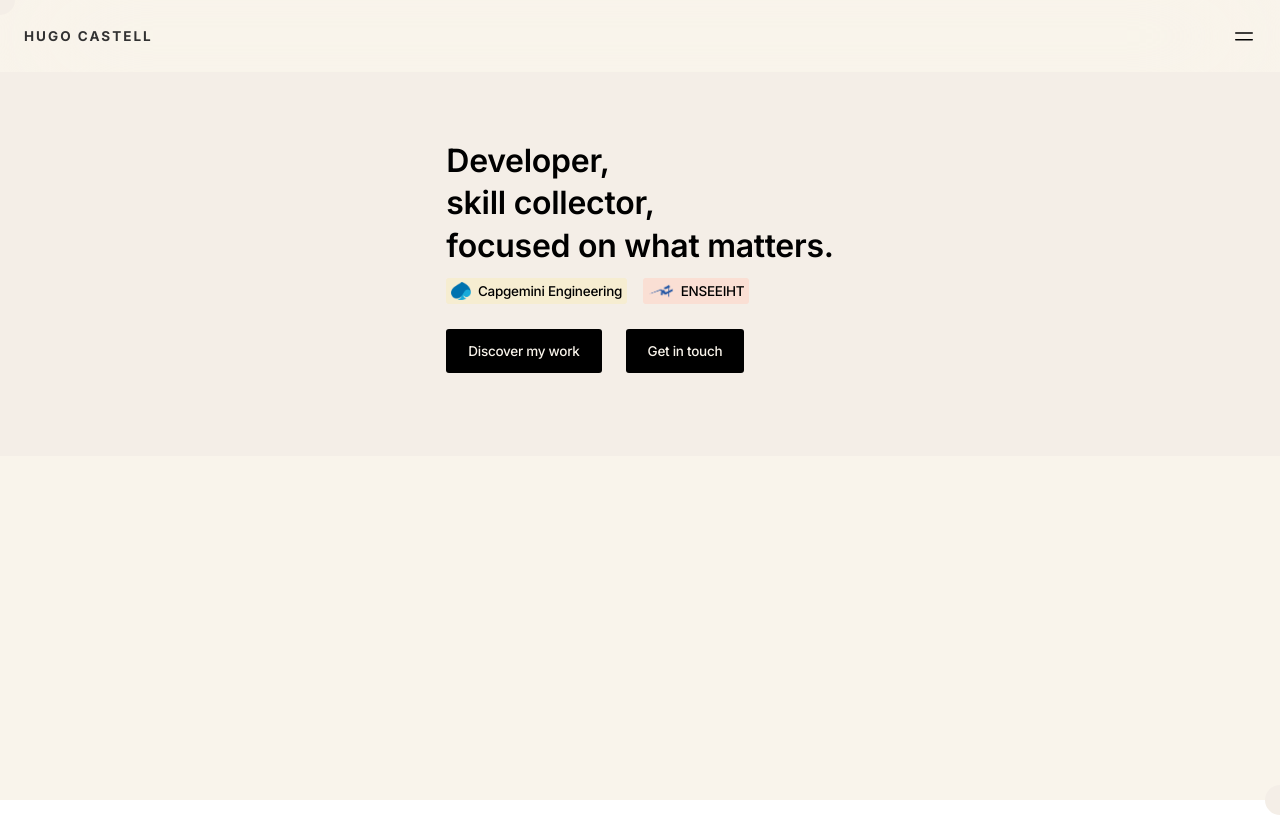
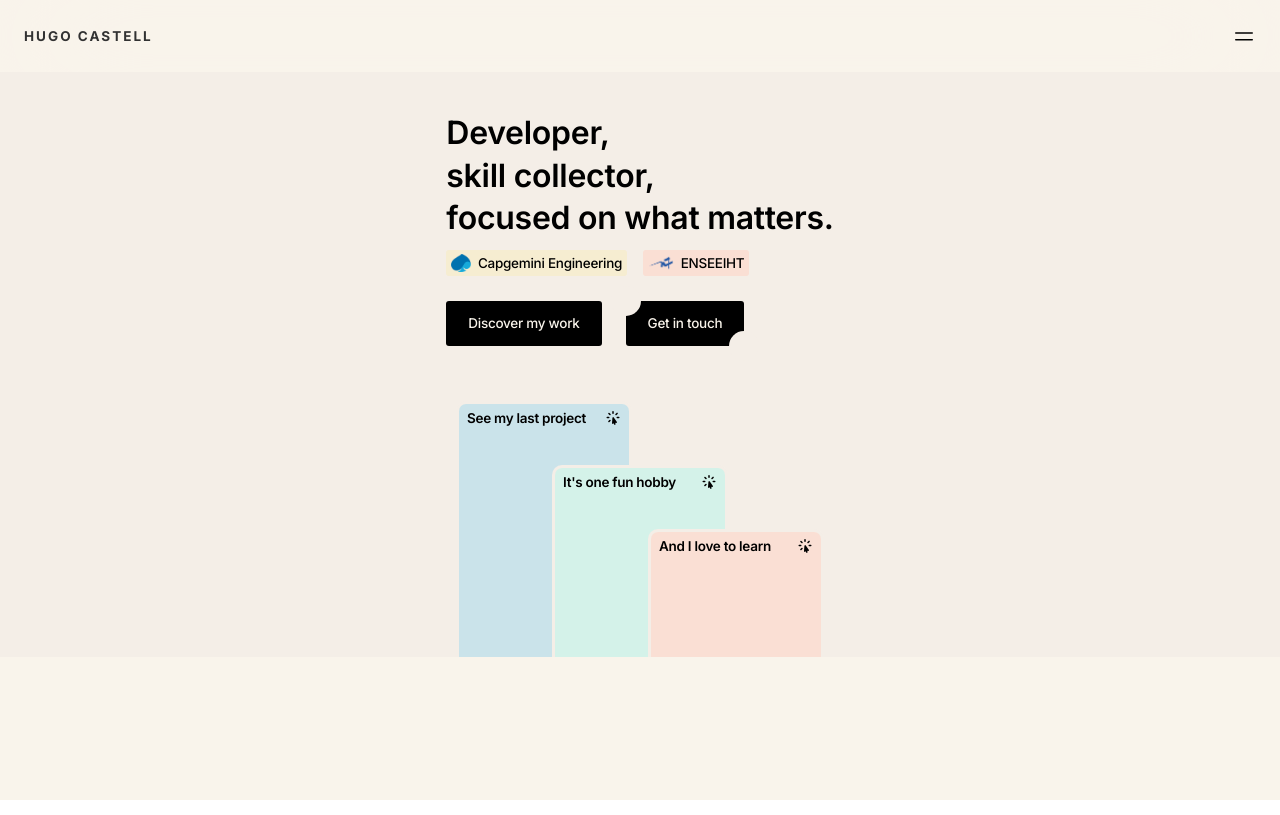
Before and after one commit to Hugo-CASTELL/pf, a React (Vite) app: page / in a window 1280 px wide. Built offline with nearby package versions, Linux system fonts and the light colour scheme.

Commit message:
Home page on design

```diff
--- a/src/App.tsx
+++ b/src/App.tsx
@@ -8,10 +8,10 @@ function App() {
     <div className={"font-inter text-md tracking-normal bg-background-neutral-primary"}>
       <div className={"h-screen w-screen flex flex-col"}>
         <span className={"min-h-18"} />
-        <div className={"fixed h-18 w-full"}>
+        <div className={"fixed h-18 w-full z-50"}>
           <Header />
         </div>
-        <div className={"flex-1"}>
+        <div className={"flex-1 z-0"}>
           <Routes>
             {allRoutes.map((route) => (
               <Route
--- a/src/components/common/Button.tsx
+++ b/src/components/common/Button.tsx
@@ -6,7 +6,7 @@ interface ButtonProps {
 export function Button(props: ButtonProps) {
   return (
     <button
-      className="rounded-classic bg-background-inverse-primary px-[22px] py-[12px] grid place-items-center"
+      className="relative cursor-pointer rounded-classic bg-background-inverse-primary px-[22px] py-[12px] grid place-items-center"
       onClick={props.action}
     >
       <p className="text-md font-medium text-content-inverse-primary">{props.label}</p>
--- a/src/components/common/Header.tsx
+++ b/src/components/common/Header.tsx
@@ -8,7 +8,7 @@ export function Header () {
   const [isMobileMenuOpened, setIsMobileMenuOpened] = useState(false);
 
   return (
-    <header className={`w-full min-h-18 ${transition} ${isMobileMenuOpened ? 'bg-background-neutral-primary' : 'backdrop-blur-3xl'} px-6`}>
+    <header className={`w-full min-h-18 ${transition} ${isMobileMenuOpened ? 'bg-background-neutral-primary' : 'bg-background-neutral-primary/50 backdrop-blur-3xl'} px-6`}>
       <div className="w-full h-18 flex justify-between items-center">
         <button className={`${transition} ${isMobileMenuOpened ? 'text-transparent' : 'cursor-pointer text-content-neutral-secondary hover:text-content-neutral-primary' } uppercase tracking-spaced font-bold`}>
           Hugo Castell
--- /dev/null
+++ b/src/components/home/PickUpCard.tsx
@@ -0,0 +1,19 @@
+import { CursorArrowRaysIcon } from "@heroicons/react/16/solid";
+
+interface PickUpCardProps {
+  label: string;
+  classNameAddition: string;
+}
+
+export function PickUpCard(props: PickUpCardProps){
+  return (
+    <button
+      className={`cursor-pointer rounded-t-extra w-44 flex flex-col justify-start transition-all duration-250 ease-in-out ${props.classNameAddition} border-x-3 border-t-3 border-background-neutral-secondary`}
+    >
+      <div className="w-full flex justify-between items-center pt-1 px-2">
+        <p className="text-md font-semibold">{props.label}</p>
+        <CursorArrowRaysIcon className="size-icon-sm" />
+      </div>
+    </button>
+  )
+}
--- a/src/index.css
+++ b/src/index.css
@@ -82,10 +82,12 @@
   --text-xl: 24.01px;
   --text-2xl: 32.00px;
 
+  --spacing-icon-sm: 16px;
   --spacing-icon-md: 24px;
   --spacing-icon-2xl: 32px;
 
   --radius-classic: 3px;
+  --radius-extra: 10px;
 
   --animate-fade-in-from-top : fade-in-from-top 0.3s both;
   @keyframes fade-in-from-top {
--- a/src/pages/Home.tsx
+++ b/src/pages/Home.tsx
@@ -2,12 +2,17 @@ import { Button } from "../components/common/Button";
 import { Tag } from "../components/common/Tag";
 import capgemini_logo from "../assets/img/capgemini_logo.png"
 import enseeiht_logo from "../assets/img/ENSEEIHT_logo.png"
+import { PickUpCard } from "../components/home/PickUpCard";
 
 export function Home() {
   return (
     <div className="flex flex-col">
-      <div className="w-full h-96 bg-background-neutral-secondary flex flex-col justify-center items-center">
-        <div className="flex flex-col gap-[10px]">
+
+      {/* Hero */}
+      <div className="w-full bg-background-neutral-secondary flex flex-col gap-10 justify-center items-center">
+
+        {/* Title section */}
+        <div className="pt-10 flex flex-col gap-[10px]">
           <h1 className="text-2xl font-semibold">
             Developer, <br />
             skill collector, <br />
@@ -19,14 +24,23 @@ export function Home() {
           </div>
           <div className="flex gap-6 py-[15px]">
             <Button label="Discover my work" action={() => {}} />
-            <div>
+            <div className="relative">
+              <Button label="Get in touch" action={() => {}} />
               <div className="absolute top-0 left-0 -translate-1/2 size-[30px] rounded-full bg-background-neutral-secondary" />
-              <Button label="Get in touch" action={() => {}} />
               <div className="absolute bottom-0 right-0 translate-1/2 size-[30px] rounded-full bg-background-neutral-secondary" />
             </div>
           </div>
         </div>
+
+        {/* Card section */}
+        <div className="flex items-end">
+          <PickUpCard classNameAddition="hover:border-ice-300 bg-background-brand-primary h-64 z-10 translate-x-20" label="See my last project" />
+          <PickUpCard classNameAddition="hover:border-moss-300 bg-background-brand-secondary h-48 z-20 " label="It's one fun hobby" />
+          <PickUpCard classNameAddition="hover:border-pastel-300 bg-background-brand-tertiary h-32 z-30 -translate-x-20" label="And I love to learn" />
+        </div>
+
       </div>
+
     </div>
   )
 }
```
